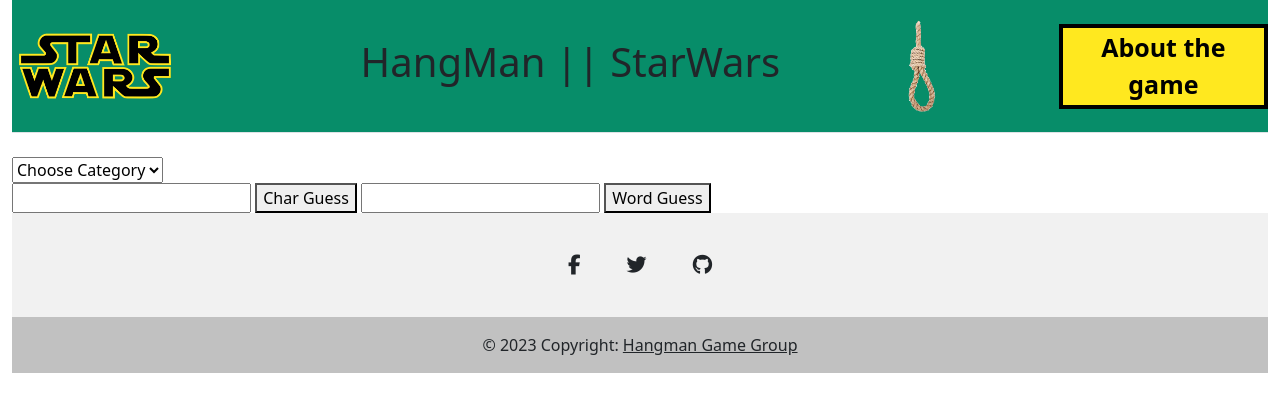
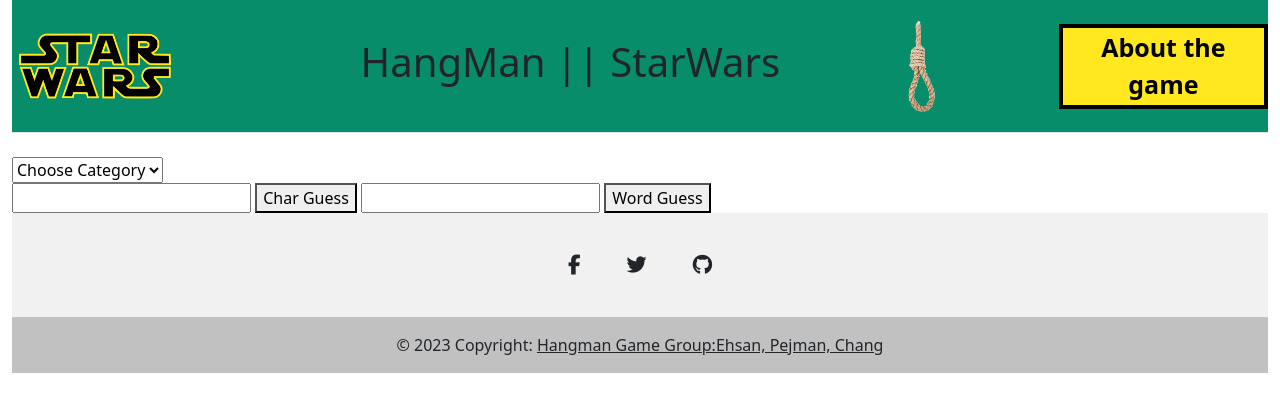
Before and after one commit to TheManMtl/Hangman, a plain HTML site: page index.html in a window 1280 px wide. Drawn offline with nearby package versions, Linux system fonts and the light colour scheme; a web font is replaced by a local one.

Commit message:
update footer to add group member names
update footer to add group member names

```diff
--- a/index.html
+++ b/index.html
@@ -64,7 +64,7 @@
             </div>
             <div class="text-center text-dark p-3" style="background-color: rgba(0, 0, 0, 0.2);">
                 © 2023 Copyright:
-                <a class="text-dark" href=#>Hangman Game Group</a>
+                <a class="text-dark" href=#>Hangman Game Group:Ehsan, Pejman, Chang</a>
             </div>
         </footer>
         <!-- chang:end -->
```
